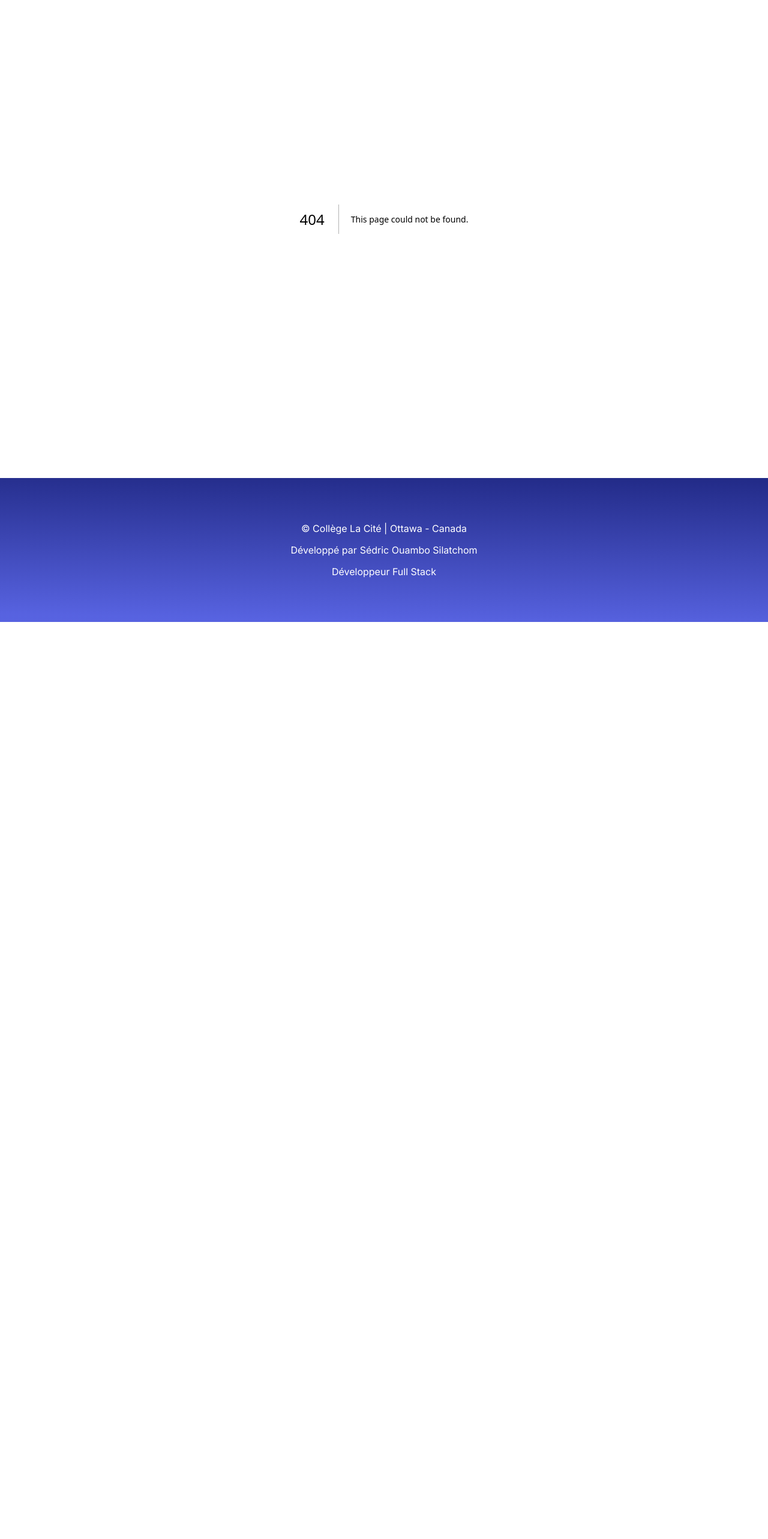
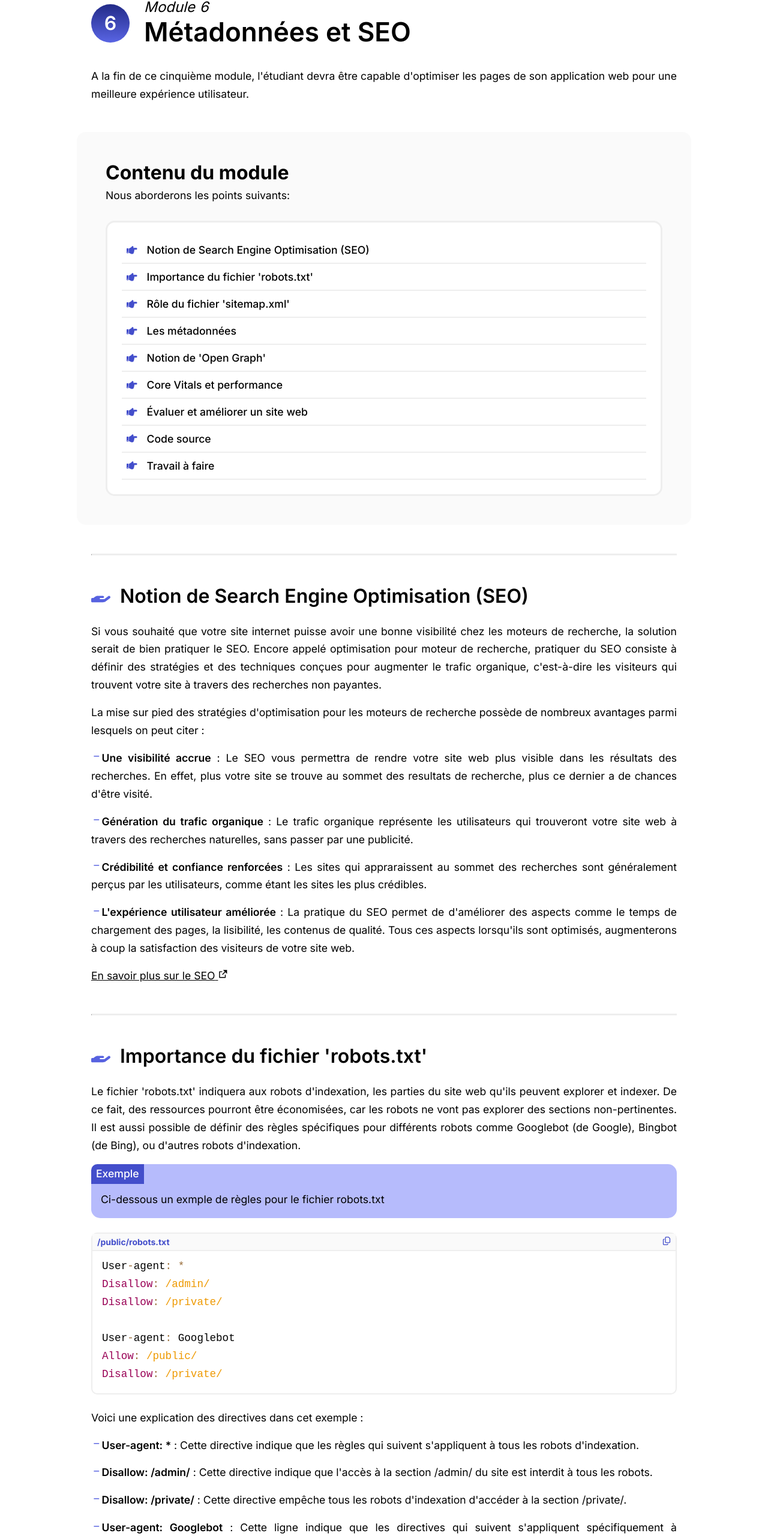
Before and after one commit to SedricOuambo/programmation_web_avance, a Next.js app: page /module6 in a window 1280 px wide. Before the commit this address had no page. Shown: the part 219-2785 px from the top of the page at 60% size. Before the commit the page ends 1256 px from the top, so only its background shows below. Built offline with nearby package versions, Linux system fonts and the light colour scheme.

Commit message:
module6-debut

```diff
--- /dev/null
+++ b/app/module6/page.jsx
@@ -0,0 +1,38 @@
+import BlocObjectifs from '@/components/BlocObjectifs';
+import ModuleAcueilGrand from "@/components/ModuleAccueilGrand";
+import ContenuModule6 from '@/components/ContenuModule6';
+
+export const metadata = {
+    title: 'Métadonnées et SEO',
+    description: "Ajouter les métadonnées aux pages pour les engins de recherche et optimiser les pages pour une meilleure expérience utilisateur.",
+    openGraph: {
+        title: 'Métadonnées et SEO',
+        description: "Ajouter les métadonnées aux pages pour les engins de recherche et optimiser les pages pour une meilleure expérience utilisateur.",
+        images: ['https://sedricouambo.github.io/programmation_web_avance/react.png']
+    },
+    manifest: './manifest.webmanifest'
+};
+
+export default function Module6() {
+    const tabObjectifs = [
+        'Notion de Search Engine Optimisation (SEO)',
+        "Importance du fichier 'robots.txt'",
+        "Rôle du fichier 'sitemap.xml'",
+        "Les métadonnées",
+        "Notion de 'Open Graph'",
+        "Core Vitals et performance",
+        "Évaluer et améliorer un site web",
+        'Code source',
+        'Travail à faire'
+    ]
+    return <>
+        <ModuleAcueilGrand
+            numero="6"
+            titre="Métadonnées et SEO"
+            description="A la fin de ce cinquième module, l'étudiant devra être capable d'optimiser les pages de son application web pour une meilleure expérience utilisateur."        />
+        <BlocObjectifs
+            listeObjectifs={tabObjectifs}
+        />
+        <ContenuModule6 />
+    </>
+}
--- a/components/Accueil.jsx
+++ b/components/Accueil.jsx
@@ -53,7 +53,7 @@ export default function Accueil() {
         <ModuleAcueil
             numero="6"
             titre="Métadonnées et SEO"
-            description="Ajouter les métadonnées aux pages pour les engins de recherche" />
+            description="Optimiser les pages pour une meilleure expérience utilisateur." />
         <ModuleAcueil
             numero="7"
             titre="Les formulaires"
--- /dev/null
+++ b/components/ContenuModule6.jsx
@@ -0,0 +1,100 @@
+import Divider from '@/components/Divider'
+import Titre1 from '@/components/Titre1';
+import Titre2 from '@/components/Titre2'
+import Paragraphe from '@/components/Paragraphe'
+import Item from '@/components/Item'
+import Remarque from '@/components/Remarque'
+import LienExterne from '@/components/LienExterne'
+import CodeBlock from '@/components/CodeBlock'
+import DownloadLink from '@/components/DownloadLink';
+import code from '@/public/json/code-module6.json';
+import { getCode } from '@/components/Code';
+
+export default function ContenuModule6() {
+    return <>
+        <Divider />
+        {/* #region Notion de Search Engine Optimisation (SEO) */}
+        <Titre1 title='Notion de Search Engine Optimisation (SEO)' index='0' />
+        <Paragraphe
+            contenu="Si vous souhaité que votre site internet puisse avoir une bonne visibilité chez les moteurs de recherche,  la solution serait de bien pratiquer le SEO. Encore appelé optimisation pour moteur de recherche, pratiquer du SEO consiste à définir des stratégies et des techniques conçues pour augmenter le trafic organique, c'est-à-dire les visiteurs qui trouvent votre site à travers des recherches non payantes."
+        />
+        <Paragraphe
+            contenu="La mise sur pied des stratégies d'optimisation pour les moteurs de recherche possède de nombreux avantages parmi lesquels on peut citer : "
+        />
+        <Item
+            item="Une visibilité accrue"
+            description=" : Le SEO vous permettra de rendre votre site web plus visible dans les résultats des recherches. En effet, plus votre site se trouve au sommet des resultats de recherche, plus ce dernier a de chances d'être visité."
+        />
+        <Item
+            item="Génération du trafic organique"
+            description=" : Le trafic organique représente les utilisateurs qui trouveront votre site web à travers des recherches naturelles, sans passer par une publicité."
+        />
+        <Item
+            item="Crédibilité et confiance renforcées"
+            description=" : Les sites qui appraraissent au sommet des recherches sont généralement perçus par les utilisateurs, comme étant les sites les plus crédibles."
+        />
+        <Item
+            item="L'expérience utilisateur améliorée"
+            description=" : La pratique du SEO permet de d'améliorer des aspects comme le temps de chargement des pages, la lisibilité, les contenus de qualité. Tous ces aspects lorsqu'ils sont optimisés, augmenterons à coup la satisfaction des visiteurs de votre site web."
+        />
+        <LienExterne
+            url='https://nextjs.org/learn-pages-router/seo/introduction-to-seo'
+            description='En savoir plus sur le SEO'
+        />
+        {/* // #endregion Notion de Search Engine Optimisation (SEO)*/}
+
+        <Divider />
+        {/* #region Importance du fichier 'robots.txt' */}
+        <Titre1 title="Importance du fichier 'robots.txt'" index='1' />
+        <Paragraphe
+            contenu="Le fichier 'robots.txt' indiquera aux robots d'indexation, les parties du site web qu'ils peuvent explorer et indexer. De ce fait, des ressources pourront être économisées, car les robots ne vont pas explorer des sections non-pertinentes. Il est aussi possible de définir des règles spécifiques pour différents robots comme Googlebot (de Google), Bingbot (de Bing), ou d'autres robots d'indexation."
+        />
+        <Remarque
+            type="Exemple"
+            contenu="Ci-dessous un exmple de règles pour le fichier robots.txt"
+        />
+        <CodeBlock chemin='/public/robots.txt' contenu={getCode(code, 'exemple_robots')} langage='jsx' />
+        <Paragraphe
+            contenu="Voici une explication des directives dans cet exemple :"
+        />
+        <Item
+            item="User-agent: *"
+            description=" : Cette directive indique que les règles qui suivent s'appliquent à tous les robots d'indexation."
+        />
+        <Item
+            item="Disallow: /admin/"
+            description=" : Cette directive indique que l'accès à la section /admin/ du site est interdit à tous les robots."
+        />
+        <Item
+            item="Disallow: /private/"
+            description=" : Cette directive empêche tous les robots d'indexation d'accéder à la section /private/."
+        />
+        <Item
+            item="User-agent: Googlebot"
+            description=" : Cette ligne indique que les directives qui suivent s'appliquent spécifiquement à Googlebot, le robot d'indexation de Google."
+        />
+        <Item
+            item="Allow: /public/"
+            description=" : Cette directive indique que Googlebot peut accéder à la section /public/."
+        />
+        <Item
+            item="Disallow: /private/"
+            description=" : Cette ligne réaffirme que Googlebot ne peut pas accéder à la section /private/."
+        />
+        <Remarque
+            type="Illustration"
+            contenu="Nous allons créer le fichier 'robots.txt' de notre application 'bibio-app'. Il est important de garder à l'esprit que le fichier 'robots.txt' doit être créé dans le dossier 'public' de votre application. Dans notre 'robots.txt', l'accès à la racine de notre application sera donné à tous les robots d'indexation. Le code est le suivant : "
+        />
+        <CodeBlock chemin='/public/robots.txt' contenu={getCode(code, 'robots')} langage='jsx' />
+        <LienExterne
+            url='https://nextjs.org/learn-pages-router/seo/crawling-and-indexing/robots-txt'
+            description='En savoir plus sur robots.txt'
+        />
+        {/* // #endregion Importance du fichier 'robots.txt'*/}
+
+        <Divider />
+        {/* #region Rôle du fichier 'sitemap.xml' */}
+        <Titre1 title="Rôle du fichier 'sitemap.xml'" index='2' />
+        {/* // #endregion Rôle du fichier 'sitemap.xml'*/}
+    </>
+}
--- /dev/null
+++ b/public/json/code-module6.json
@@ -0,0 +1,10 @@
+[
+    {
+        "title": "exemple_robots",
+        "content": "User-agent: *\nDisallow: /admin/\nDisallow: /private/\n\nUser-agent: Googlebot\nAllow: /public/\nDisallow: /private/"
+    },
+    {
+        "title": "robots",
+        "content": "# Autoriser tous les robots\nUser-agent: *\nAllow: /"
+    }
+]
```
Also changed, not shown: public/robots.txt (added), 1 other file (tests, documents, lock files or other folders).
